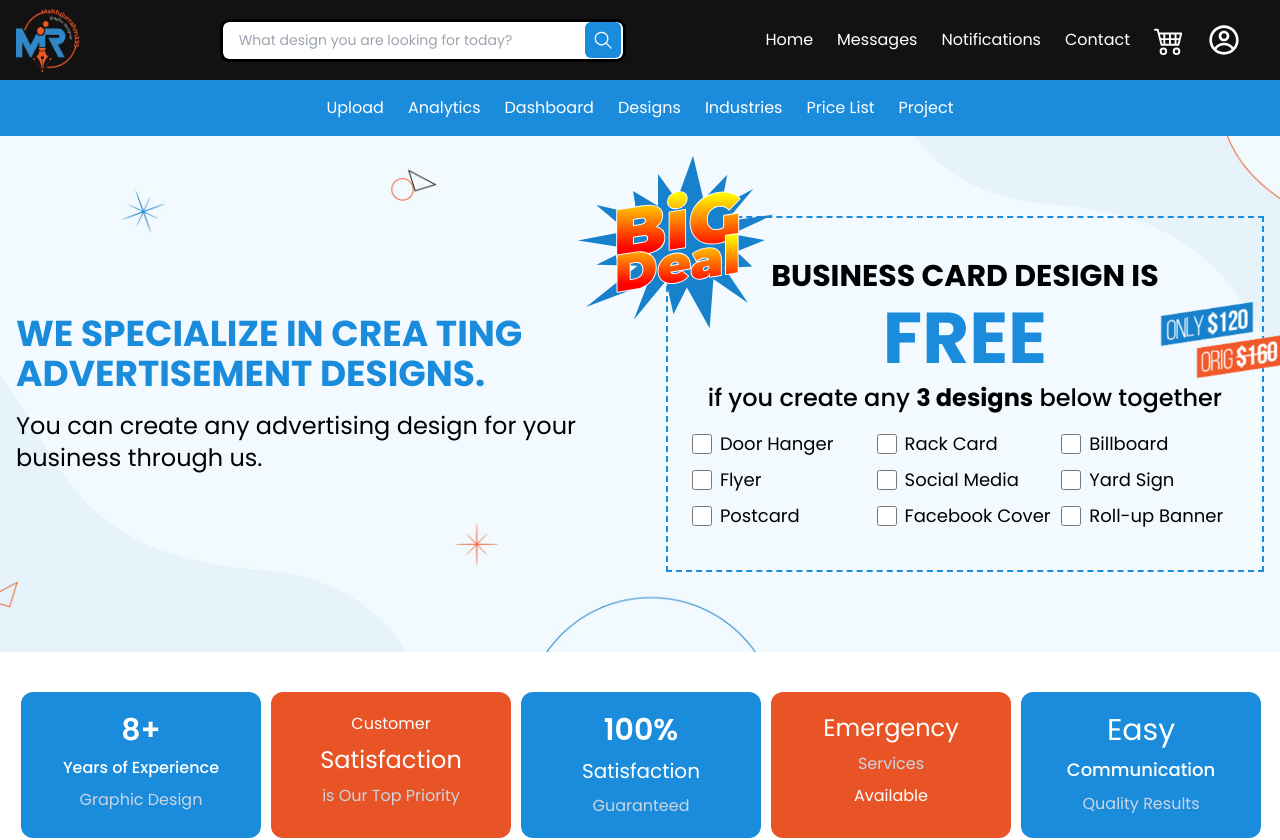
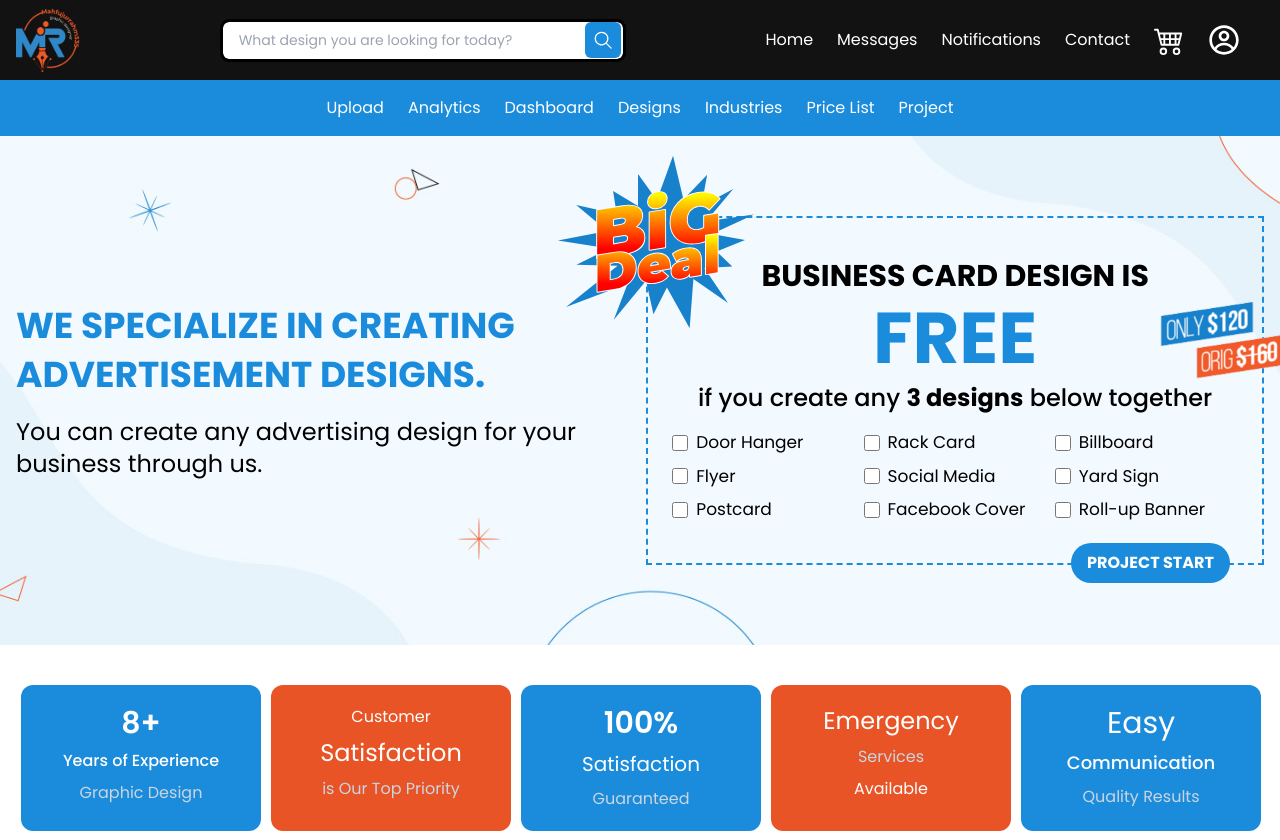
Before and after one commit to Shakiqurrahman/mr-project--fiverr-system, a React (Vite) app: page / in a window 1280 px wide. Shown: the top 840 px of the page. Built offline with nearby package versions, Linux system fonts and the light colour scheme.

Commit message:
hero completed

```diff
--- a/package.json
+++ b/package.json
@@ -19,6 +19,7 @@
     "js-cookie": "^3.0.5",
     "react": "^18.3.1",
     "react-dom": "^18.3.1",
+    "react-hook-form": "^7.52.2",
     "react-hot-toast": "^2.4.1",
     "react-icons": "^5.2.1",
     "react-redux": "^9.1.2",
--- a/src/components/Hero.jsx
+++ b/src/components/Hero.jsx
@@ -1,18 +1,25 @@
 import React, { useState } from "react";
+import { Controller, useForm } from "react-hook-form";
 import bigDealIcon from "../assets/images/Big Deal.svg";
 import heroBanner from "../assets/images/Home Page Banner.jpg";
 import shape from "../assets/images/free_shape.png";
 
 const Hero = () => {
+    const { control, handleSubmit, watch, setValue } = useForm();
     const [selectedItems, setSelectedItems] = useState([]);
+    const [dropdownVisible, setDropdownVisible] = useState({});
 
-    const handleCheckboxChange = (event) => {
-        const { name, checked } = event.target;
+    const watchAllFields = watch();
 
+    const handleCheckboxChange = (name, checked) => {
         if (checked && selectedItems.length < 3) {
             setSelectedItems([...selectedItems, name]);
+            setDropdownVisible((prev) => ({ ...prev, [name]: true }));
         } else if (!checked) {
             setSelectedItems(selectedItems.filter((item) => item !== name));
+            setDropdownVisible((prev) => ({ ...prev, [name]: false }));
+            setValue(`${name}_single_side`, false);
+            setValue(`${name}_double_side`, false);
         }
     };
 
@@ -20,15 +27,19 @@ const Hero = () => {
         return selectedItems.length >= 3 && !selectedItems.includes(name);
     };
 
+    const onSubmit = (data) => {
+        const filteredData = Object.entries(data).filter(
+            ([key, value]) => value === true
+        ); // for showing only those values are true
+        console.log("Filtered Data:", Object.fromEntries(filteredData));
+    };
+
     const checkboxData = [
         { name: "door_hanger", label: "Door Hanger" },
         { name: "rack_card", label: "Rack Card" },
         { name: "billboard", label: "Billboard" },
         { name: "flyer", label: "Flyer" },
-        {
-            name: "Social_Media_Post",
-            label: "Social Media",
-        },
+        { name: "Social_Media_Post", label: "Social Media" },
         { name: "yard_sign", label: "Yard Sign" },
         { name: "postcard", label: "Postcard" },
         { name: "facebook_cover", label: "Facebook Cover" },
@@ -40,10 +51,10 @@ const Hero = () => {
             className="py-20 flex items-center bg-cover bg-center"
             style={{ backgroundImage: `url(${heroBanner})` }}
         >
-            <div className="max-width flex flex-col lg:flex-row gap-20 items-center">
+            <div className="max-width flex flex-col lg:flex-row gap-16 lg:gap-10 items-center">
                 <div className="w-full">
-                    <h2 className="text-center lg:text-left text-2xl sm:text-4xl font-bold uppercase text-primary mb-4">
-                        WE specialize in crea ting advertisement designs.
+                    <h2 className="text-center lg:text-left text-2xl sm:text-[36px] font-bold uppercase text-primary leading-snug mb-4">
+                        WE specialize in creating advertisement designs.
                     </h2>
                     <p className="text-center lg:text-left text-lg sm:text-2xl">
                         You can create any advertising design for your business
@@ -73,28 +84,96 @@ const Hero = () => {
                         together
                     </p>
 
-                    <form className="grid sm:grid-cols-2 md:grid-cols-3 mt-4 gap-2">
+                    <form
+                        onSubmit={handleSubmit(onSubmit)}
+                        className="grid sm:grid-cols-2 lg:grid-cols-3 mt-4 gap-2"
+                    >
                         {checkboxData.map((item) => (
                             <div
-                                className="flex items-center gap-2"
+                                className="flex flex-col gap-2"
                                 key={item.name}
                             >
+                                <div className="flex items-center gap-2">
+                                    <Controller
+                                        name={item.name}
+                                        control={control}
+                                        render={({ field }) => (
+                                            <label className="flex items-center gap-2 cursor-pointer">
                                                 <input
-                                    className="size-5 accent-[#ed8864]"
+                                                    className="size-4 accent-[#ed8864]"
                                                     type="checkbox"
-                                    name={item.name}
                                                     id={item.name}
-                                    onChange={handleCheckboxChange}
-                                    disabled={isDisabled(item.name)}
+                                                    {...field}
+                                                    onChange={(e) => {
+                                                        field.onChange(e);
+                                                        handleCheckboxChange(
+                                                            item.name,
+                                                            e.target.checked
+                                                        );
+                                                    }}
+                                                    disabled={isDisabled(
+                                                        item.name
+                                                    )}
                                                 />
-                                <label
-                                    className="text-lg select-none"
-                                    htmlFor={item.name}
+                                                <span className="text-[17px] select-none">
+                                                    {item.label}
+                                                </span>
+                                            </label>
+                                        )}
+                                    />
+                                </div>
+                                {dropdownVisible[item.name] && (
+                                    <div
+                                        className={`ml-6 space-y-1 transition-all duration-300 ease-in-out ${
+                                            dropdownVisible[item.name]
+                                                ? "max-h-20 opacity-100"
+                                                : "max-h-0 opacity-0"
+                                        } overflow-hidden`}
                                     >
-                                    {item.label}
+                                        <label className="flex items-center gap-2 cursor-pointer">
+                                            <Controller
+                                                name={`${item.name}_single_side`}
+                                                control={control}
+                                                render={({ field }) => (
+                                                    <input
+                                                        type="checkbox"
+                                                        {...field}
+                                                        className="accent-[#ed8864]"
+                                                    />
+                                                )}
+                                            />
+                                            <span className="select-none text-sm">
+                                                Single Side
+                                            </span>
+                                        </label>
+                                        <label className="flex items-center gap-2 cursor-pointer">
+                                            <Controller
+                                                name={`${item.name}_double_side`}
+                                                control={control}
+                                                render={({ field }) => (
+                                                    <input
+                                                        type="checkbox"
+                                                        {...field}
+                                                        className="accent-[#ed8864]"
+                                                    />
+                                                )}
+                                            />
+                                            <span className="select-none text-sm">
+                                                Double Side
+                                            </span>
                                         </label>
                                     </div>
+                                )}
+                            </div>
                         ))}
+                        <div className="absolute -bottom-5 right-8">
+                            <button
+                                type="submit"
+                                className="bg-primary uppercase text-white py-2 px-4 font-bold rounded-[30px]"
+                            >
+                                Project Start
+                            </button>
+                        </div>
                     </form>
                 </div>
             </div>
```
Also changed, not shown: 1 other file (tests, documents, lock files or other folders). Lines whose indentation alone changed are shown as unchanged.
